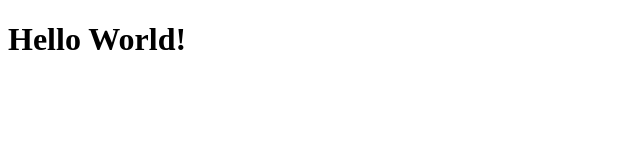
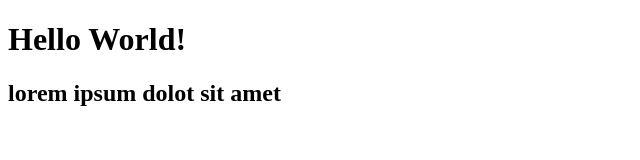
Before and after one commit to wiwekaputera/test-2, a plain HTML site: page index.html in a window 1280 px wide. Shown: the whole page, without its empty margins (0-640 px from the left). Drawn offline with Linux system fonts and the light colour scheme.

Commit message:
index.html
nambah lipsum

```diff
--- a/index.html
+++ b/index.html
@@ -8,5 +8,6 @@
 </head>
 <body>
     <h1>Hello World!</h1>
+    <h2>lorem ipsum dolot sit amet</h2>
 </body>
 </html>
```
